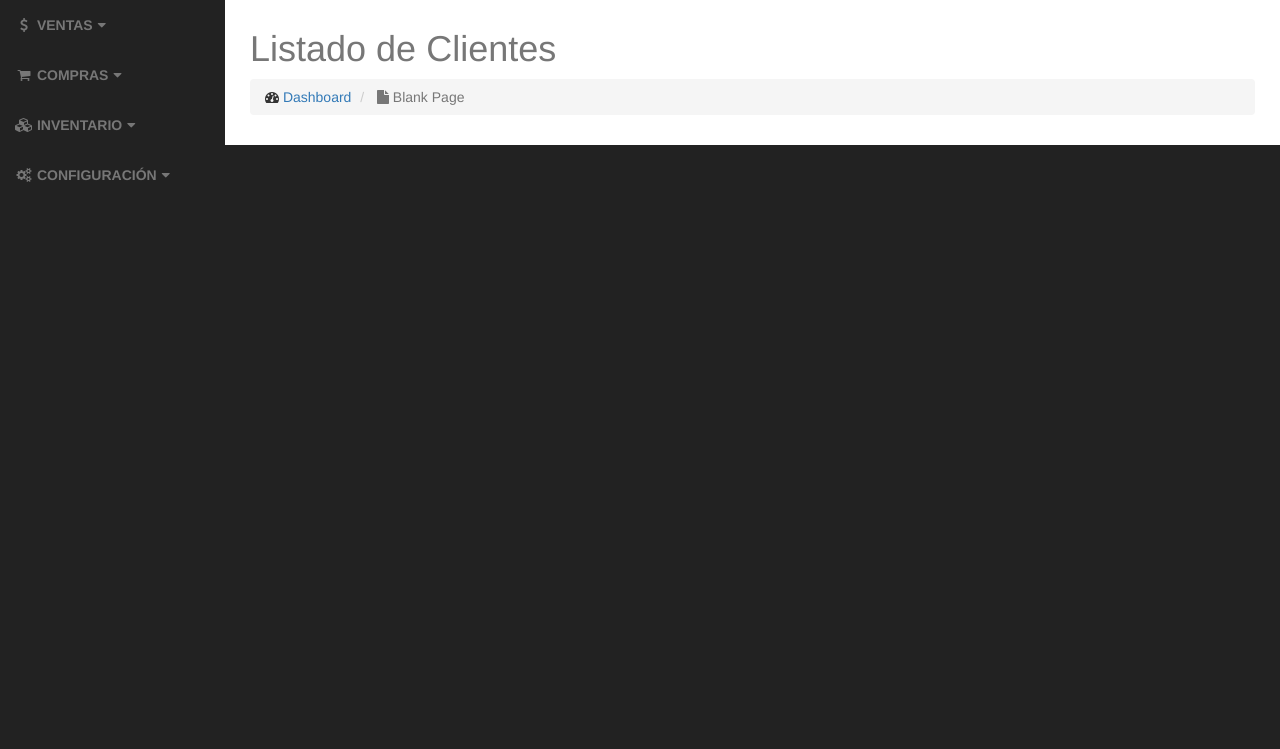
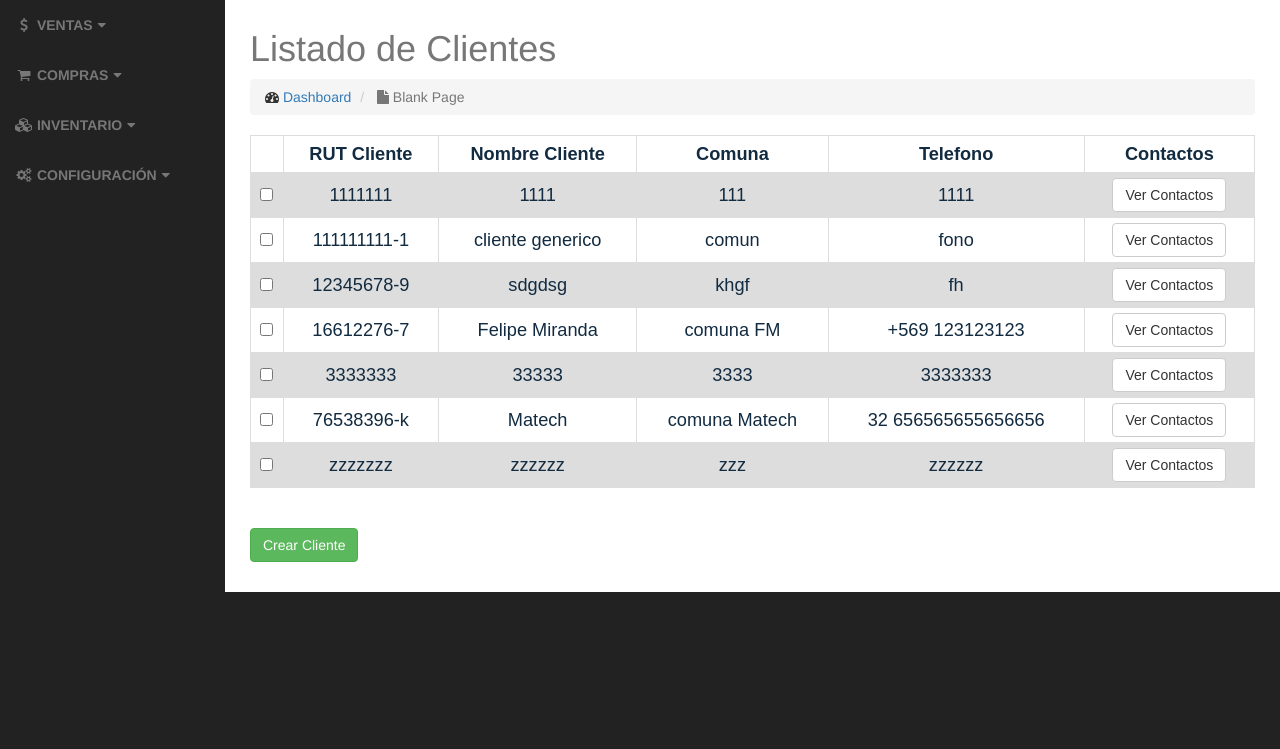
Before and after one commit to felmiran/smartERP, a Django app: page /clients/ in a window 1280 px wide. Shown: the part 51-800 px from the top of the page. Run offline with Django 3.2, Linux system fonts and the light colour scheme; data comes from the database, SQL or seed files in the repository; both versions use the stored data as it was after the commit; some libraries are stand-ins or nearby versions.

Commit message:
created html forms for clients/created 'create client'

```diff
--- a/clients/models.py
+++ b/clients/models.py
@@ -1,6 +1,6 @@
 from __future__ import unicode_literals
 from django.db import models
-
+from django.core.urlresolvers import reverse
 
 # Create your models here.
 class Client(models.Model):
@@ -18,6 +18,9 @@ class Client(models.Model):
     class Meta:
         ordering = ['client_rut']
 
+    def get_absolute_url(self):
+        return reverse('clients:client_list')
+
     def __str__(self):
         return self.client_rut + ' - ' + self.client_name
 
--- a/clients/templates/clients/client_list.html
+++ b/clients/templates/clients/client_list.html
@@ -3,4 +3,42 @@
 <h2>{% block title %}Listado de Clientes{% endblock %}</h2>
 
 {% block body %}
+
+    <table>
+        <tr>
+            <th></th>
+            <th>RUT Cliente</th>
+            <th>Nombre Cliente</th>
+            <th>Comuna</th>
+            <th>Telefono</th>
+            <th>Contactos</th>
+        </tr>
+
+            {% if object_list %}
+            {% for client in object_list %}
+                <tr>
+                    <td>
+                        <input type="checkbox">
+                    </td>
+                    <td>{{ client.client_rut }}</td>
+                    <td>{{ client.client_name }}</td>
+                    <td>{{ client.client_comuna }}</td>
+                    <td>{{ client.client_tel }}</td>
+                    <td>
+                        <a href="" class="btn btn-default">Ver Contactos</a>
+                    </td>
+                </tr>
+
+            {% endfor %}
+            {% else %}
+                <h3>No hay clientes registrados</h3>
+            {% endif %}
+    </table>
+    <br>
+    <br>
+    <a href="{% url 'clients:client-add' %}" class="btn btn-success">Crear Cliente</a>
+    <br>
+    <br>
+
+
 {% endblock %}
--- a/clients/urls.py
+++ b/clients/urls.py
@@ -7,8 +7,8 @@ urlpatterns = [
     url(r'^$', views.ClientListView.as_view(), name='client_list'),
     url(r'^(?P<pk>[0-9]+)/$', views.ClientDetailView.as_view(), name='client_detail'),
     url(r'^(?P<pk>[0-9]+)/contacts/$', views.ClientContactListView.as_view(), name='contact_list'),
-    url(r'^client_contacts/(?P<pk>[0-9]+)/$', views.ClientContactDetailView.as_view(), name='contact_detail')
-
+    url(r'^client_contacts/(?P<pk>[0-9]+)/$', views.ClientContactDetailView.as_view(), name='contact_detail'),
+    url(r'add/$', views.CreateClient.as_view(), name='client-add'),
 
 
 
--- a/clients/views.py
+++ b/clients/views.py
@@ -2,7 +2,7 @@ from django.views.generic import ListView, DetailView
 from django.views.generic.edit import CreateView, UpdateView, DeleteView
 from .models import Client, ClientContact
 
-
+# ----------clientes------------
 class ClientListView(ListView):
     template_name = 'clients/client_list.html'
 
@@ -19,6 +19,25 @@ class ClientDetailView(DetailView):
         return context
 
 
+class CreateClient(CreateView):
+    model = Client
+    fields = '__all__'
+    template_name_suffix = '_create_form'
+
+
+class UpdateClient(UpdateView):
+    model = Client
+    fields = '__all__'
+    template_name_suffix = '_update_form'
+
+
+class DeleteClient(DeleteView):
+    model = Client
+    fields = '__all__'
+    template_name_suffix = '_delete_form'
+
+
+# ----------contactos------------
 class ClientContactListView(ListView):
     template_name = 'clients/contact_list.html'
 
@@ -36,11 +55,19 @@ class ClientContactDetailView(DetailView):
         return context
 
 
-class CreateClient(CreateView):
-    model = Client
-    fields = '__all__'
-
-
 class CreateClientContact(CreateView):
     model = ClientContact
     fields = '__all__'
+    template_name_suffix = '_create_form'
+
+
+class UpdateClientContact(UpdateView):
+    model = ClientContact
+    fields = '__all__'
+    template_name_suffix = '_update_form'
+
+
+class DeleteClientContact(DeleteView):
+    model = ClientContact
+    fields = '__all__'
+    template_name_suffix = '_delete_form'
--- a/templates/base.html
+++ b/templates/base.html
@@ -12,18 +12,46 @@
     <title>smartERP</title>
 
 
-    {% load static %}
+    {% load staticfiles %}
 
     <!-- Bootstrap Core CSS -->
-    <link href="../static/css/bootstrap.min.css" rel="stylesheet">
+    <link href="http://127.0.0.1:8000/static/css/bootstrap.min.css" rel="stylesheet">
     <!-- Custom CSS -->
     <link rel="stylesheet" href="https://maxcdn.bootstrapcdn.com/bootswatch/3.3.7/superhero/bootstrap.min.css">
-    <link href="../static/css/sb-admin.css" rel="stylesheet">
+    <link href="http://127.0.0.1:8000/static/css/sb-admin.css" rel="stylesheet">
 
     <!-- Custom Fonts -->
-    <link href="../static/font-awesome/css/font-awesome.min.css" rel="stylesheet" type="text/css">
+    <link href="http://127.0.0.1:8000/static/font-awesome/css/font-awesome.min.css" rel="stylesheet" type="text/css">
+
+    <style>
+    table {
+        font-family: arial, sans-serif;
+        border-collapse: collapse;
+        width: 100%;
+        margin-left: auto;
+        margin-right: auto;
+    }
+
+    td, th {
+        border: 1px solid #dddddd;
+        text-align: center;
+        padding: 5px;
+        font-size: 130%;
+        color: #122b40;
+    }
+
+    tr:nth-child(even) {
+        background-color: #dddddd;
+    }
 
 
+    form label{
+        color: #122b40;
+        font-size: 100%;
+    }
+
+
+    </style>
 
     <!-- HTML5 Shim and Respond.js IE8 support of HTML5 elements and media queries -->
     <!-- WARNING: Respond.js doesn't work if you view the page via file:// -->
@@ -48,7 +76,7 @@
                     <span class="icon-bar"></span>
                     <span class="icon-bar"></span>
                 </button>
-                <a class="navbar-brand" href="#">smartERP</a>
+                <a class="navbar-brand" href="/">smartERP</a>
             </div>
             <!-- Top Menu Items -->
             <ul class="nav navbar-right top-nav">
@@ -172,7 +200,7 @@
                             <li>
                                 <a href="#ventas-clientes" data-toggle="collapse"> <em>Clientes</em><i class="fa fa-fw fa-caret-down"></i></a>
                                 <ul id="ventas-clientes" class="collapse">
-                                    <li><a href="#">Crear nuevo cliente</a></li>
+                                    <li><a href="{% url 'clients:client-add' %}">Crear cliente</a></li>
                                     <li><a href="{% url 'clients:client_list' %} ">Clientes</a></li>
                                 </ul>
                                 <a href="#ventas-cot" data-toggle="collapse"> <em>Cotizaciones</em><i class="fa fa-fw fa-caret-down"></i></a>
@@ -294,8 +322,12 @@
                             </li>
                         </ol>
                     </div>
+
                 </div>
                 <!-- /.row -->
+
+                {% block body %}
+                {% endblock %}
 
             </div>
             <!-- /.container-fluid -->
@@ -307,10 +339,10 @@
     <!-- /#wrapper -->
 
     <!-- jQuery -->
-    <script src="../static/js/jquery.js"></script>
+    <script src="http://127.0.0.1:8000/static/js/jquery.js"></script>
 
     <!-- Bootstrap Core JavaScript -->
-    <script src="../static/js/bootstrap.min.js"></script>
+    <script src="http://127.0.0.1:8000/static/js/bootstrap.min.js"></script>
 
     <!---login modal --->
     <div class="modal fade" id="myModal">
```
Also changed, not shown: clients/templates/clients/client_create_form.html (added, +17 -0 lines), clients/templates/clients/client_delete_form.html (added, +10 -0 lines), clients/templates/clients/client_update_form.html (added, +10 -0 lines), clients/templates/clients/contact_create_form.html (added, +10 -0 lines), clients/templates/clients/contact_delete_form.html (added, +10 -0 lines), clients/templates/clients/contact_update_form.html (added, +10 -0 lines), templates/form-template.html (added, +10 -0 lines), db.sqlite3.
